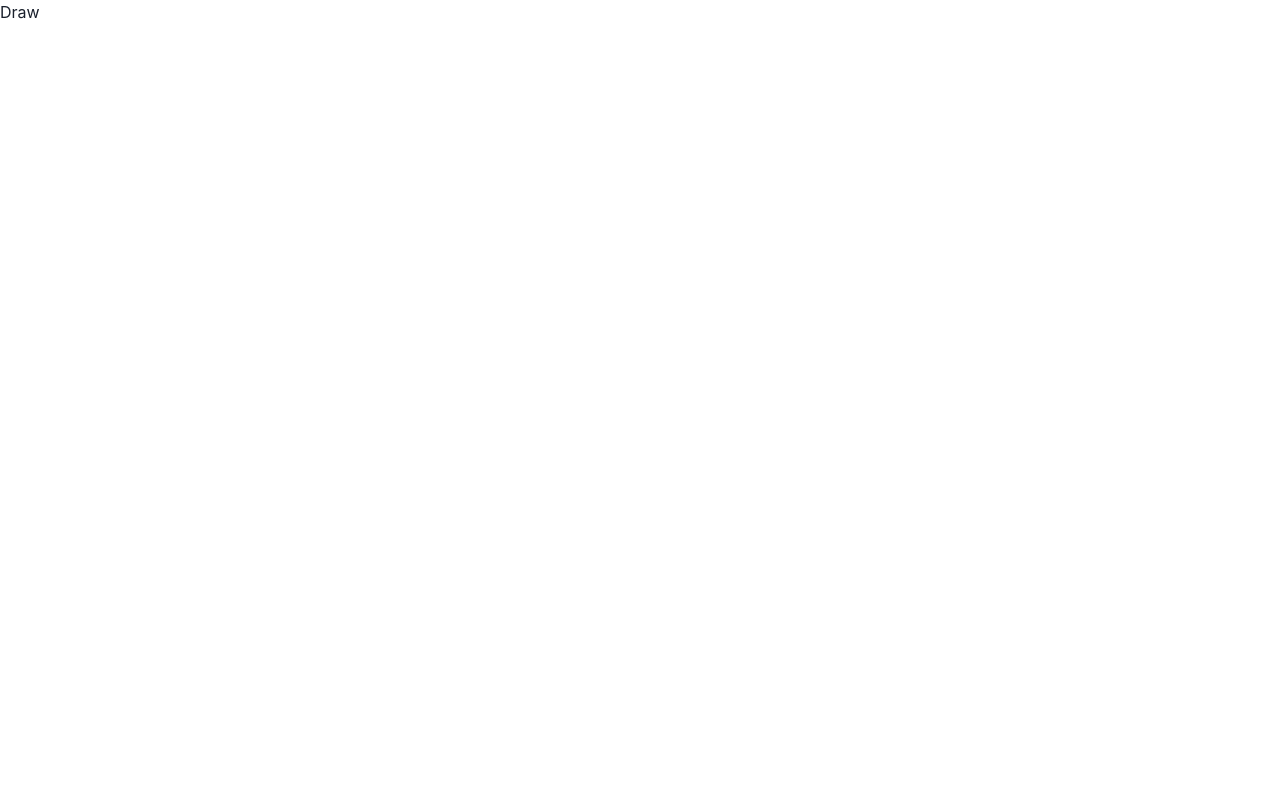
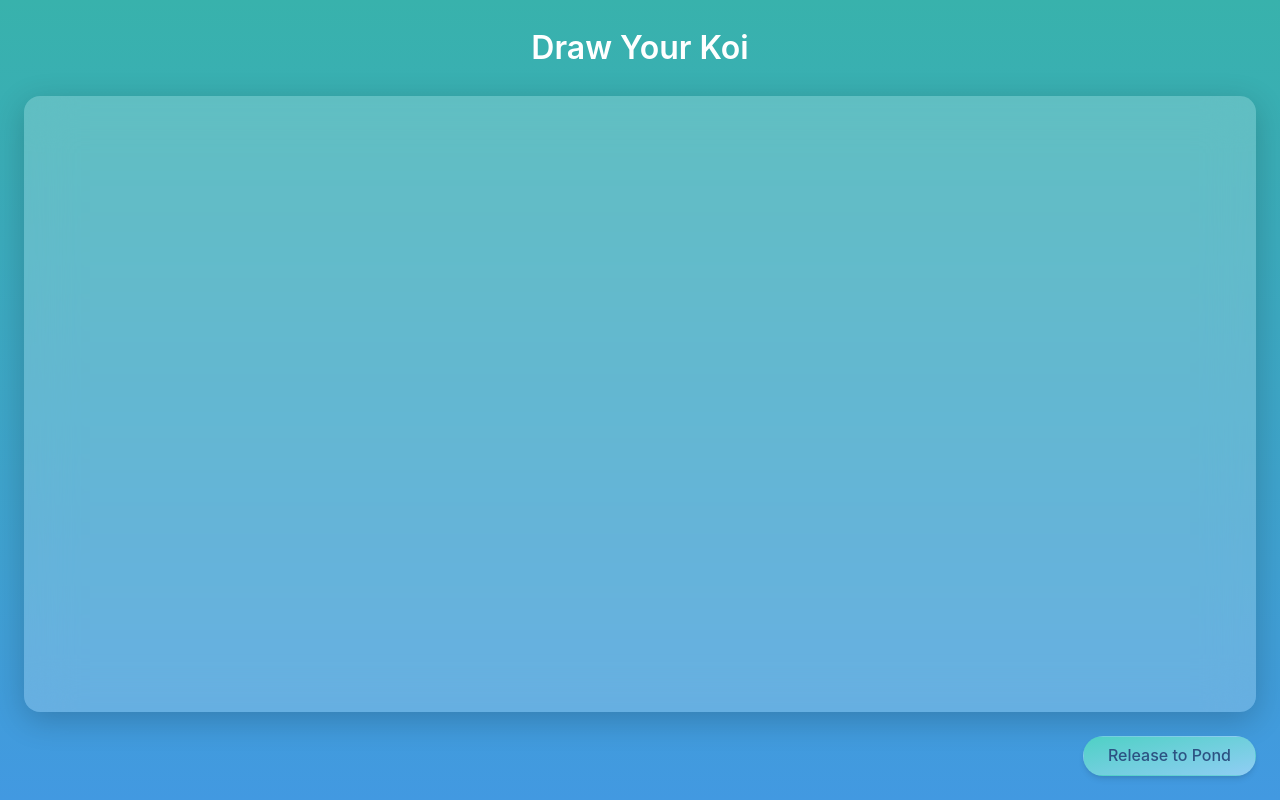
Before and after one commit to harunrasyid/ikeno, a React (Vite) app: page /draw in a window 1280 px wide. Built offline with nearby package versions, Linux system fonts and the light colour scheme.

Commit message:
Changes: - Feat: add draw page UI
Impacted:
- Draw module

```diff
--- /dev/null
+++ b/src/modules/draw/pages/DrawPage/DrawPage.style.ts
@@ -0,0 +1,47 @@
+import { SystemStyleObject } from "@chakra-ui/react";
+
+const styles: { [key: string]: SystemStyleObject } = {
+  page: {
+    height: "100vh",
+    width: "100vw",
+    padding: "24px",
+    gap: "24px",
+
+    // Background related
+    bgGradient: "linear(to-b, teal.400, blue.400)",
+  },
+
+  title: {
+    color: "white",
+    fontWeight: "600",
+    fontSize: "xx-large",
+  },
+
+  canvasContainer: {
+    flex: 1,
+    width: "100%",
+    overflow: "hidden",
+    backdropFilter: "blur(24px)",
+    background: "rgba(255, 255, 255, 0.2)",
+    borderRadius: "2xl",
+    boxShadow: "0 8px 32px rgba(0, 0, 0, 0.2)",
+    color: "white",
+  },
+
+  buttonContainer: {
+    width: "100%",
+    alignItems: "flex-end",
+  },
+  button: {
+    bgGradient: "linear(to-br, teal.300, blue.200)",
+    color: "#2C5282",
+    borderRadius: "full",
+    px: 6,
+    py: 4,
+    fontWeight: "medium",
+    boxShadow: "md",
+    transition: "all 0.3s ease-in-out",
+  },
+};
+
+export { styles };
--- a/src/modules/draw/pages/DrawPage/DrawPage.tsx
+++ b/src/modules/draw/pages/DrawPage/DrawPage.tsx
@@ -1,9 +1,23 @@
-import { Text, VStack } from "@chakra-ui/react";
+import { Button, Text, VStack } from "@chakra-ui/react";
+import { styles } from "./DrawPage.style";
 
 export const DrawPage = () => {
   return (
-    <VStack>
-      <Text>Draw</Text>
+    <VStack sx={styles.page}>
+      {/* Title */}
+      <Text sx={styles.title}>Draw Your Koi</Text>
+
+      {/* Drawing Canvas */}
+      <VStack sx={styles.canvasContainer}>
+        <canvas
+          style={{ width: "100%", height: "100%", cursor: "crosshair" }}
+        />
+      </VStack>
+
+      {/* Submit Button */}
+      <VStack sx={styles.buttonContainer}>
+        <Button sx={styles.button}>Release to Pond</Button>
+      </VStack>
     </VStack>
   );
 };
```
